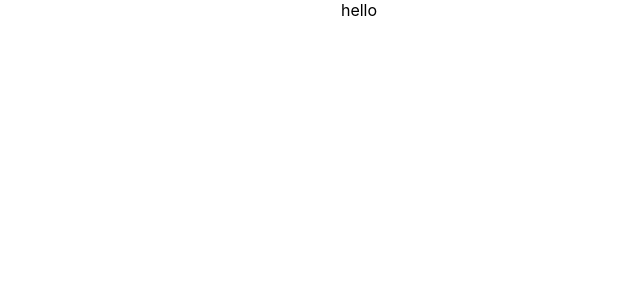
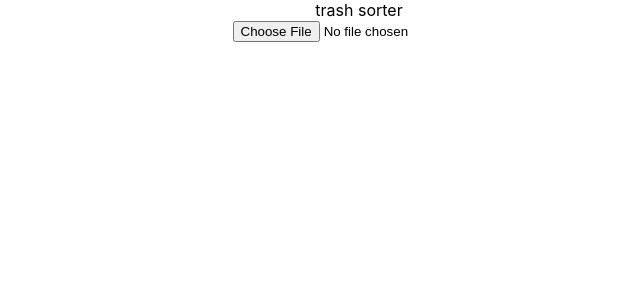
Before and after one commit to kerry918/Another-man-s-recycling-Trash-Sorter-, a React (Create React App) app: page / in a window 1280 px wide. Shown: the top 300 px of the page, without its empty margins (281-921 px from the left). Built offline with nearby package versions, Linux system fonts and the light colour scheme.

Commit message:
we tried

```diff
--- a/package.json
+++ b/package.json
@@ -10,6 +10,7 @@
     "@testing-library/user-event": "^12.6.0",
     "react": "^17.0.1",
     "react-dom": "^17.0.1",
+    "react-file-base64": "^1.0.3",
     "react-scripts": "4.0.1",
     "web-vitals": "^0.2.4"
   },
--- a/src/components/Prediction.js
+++ b/src/components/Prediction.js
@@ -1,14 +1,57 @@
 import React, { Component } from "react";
+//import { Typography } from "@material-ui/core";
+import FileBase from "react-file-base64";
 
-const PREDICTION_KEY = "";
-const PREDICTION_URL = "";
-const IMGUR_API_ID = "";
+const PREDICTION_KEY = "e2b4be276a0340c39f46725c007ccc28";
+const PREDICTION_URL =
+  "https://trashsorter.cognitiveservices.azure.com/customvision/v3.0/Prediction/df018c59-a72a-4dd6-9753-6e39b27a4ff9/classify/iterations/TrashSorter_first/url";
+const IMGUR_API_ID = "4b8938d00e2458f";
 
 class Prediction extends Component {
   constructor(props) {
     super(props);
   }
-  state = {};
+  state = {
+    tagText: "trash sorter",
+  };
+
+  async sendToImgur() {
+    try {
+      // Use Image Manipulator to downsize image
+      // let manipulatedObj = await ImageManipulator.manipulateAsync(
+      //let manipulatedObj = photoLoc;
+      //   photoLoc,
+      //   [{ resize: { width: 200 } }],
+      //   { base64: true }
+      // );
+      var xmlHttp = new XMLHttpRequest();
+      const data = new FormData();
+      const e = document.getElementsByClassName("input-image");
+
+      data.append("image", e);
+
+      xmlHttp.open("POST", "https://api.imgur.com/3/image/");
+      xmlHttp.setRequestHeader("Authorization", "Client-ID " + IMGUR_API_ID);
+      //data.append("type", "base64");
+
+      xmlHttp.onreadystatechange = (e) => {
+        if (xmlHttp.readyState === 4) {
+          if (xmlHttp.status === 200) {
+            // Send Imgur link to photo to be sent to Prediction API
+            let imgur_json = JSON.parse(xmlHttp.responseText);
+            this.sendToMicrosoftPrediction(imgur_json.data.link);
+          } else {
+            // Debug errors
+            console.log(xmlHttp.responseJson);
+          }
+        }
+      };
+
+      xmlHttp.send(data);
+    } catch (error) {
+      console.error(error);
+    }
+  }
 
   async sendToMicrosoftPrediction(img_url) {
     let response = await fetch(PREDICTION_URL, {
@@ -25,8 +68,46 @@ class Prediction extends Component {
     let predictions = bodyText["predictions"];
     this.setNewPrediction(predictions);
   }
+
+  setNewPrediction = (predictions) => {
+    let maxProb = 0;
+    let bestTag = "None";
+    for (let predMap of predictions) {
+      if (predMap.probability > maxProb) {
+        maxProb = predMap.probability;
+        bestTag = predMap.tagName;
+      }
+    }
+    this.setState({
+      tagText: `AI says: ${bestTag}\nProbability: ${maxProb.toString()}`,
+    });
+    this.resetPredictionInterval = setInterval(
+      this.resetPredictionText.bind(this),
+      20000
+    );
+  };
+  imageChange = (e) => {
+    let img = e.target.files;
+    this.sendToImgur(img);
+  };
   render() {
-    return <div>hello</div>;
+    return (
+      <div>
+        <div>trash sorter</div>
+        <div>
+          {/* <FileBase
+            type="file"
+            multiple={false}
+            onDone={({ base64 }) => this.sendToImgur(base64)}
+          /> */}
+          <input
+            type="file"
+            className="input-image"
+            onChange={this.sendToImgur.bind(this)}
+          />
+        </div>
+      </div>
+    );
   }
 }
 
```
Also changed, not shown: 2 other files (tests, documents, lock files or other folders).
